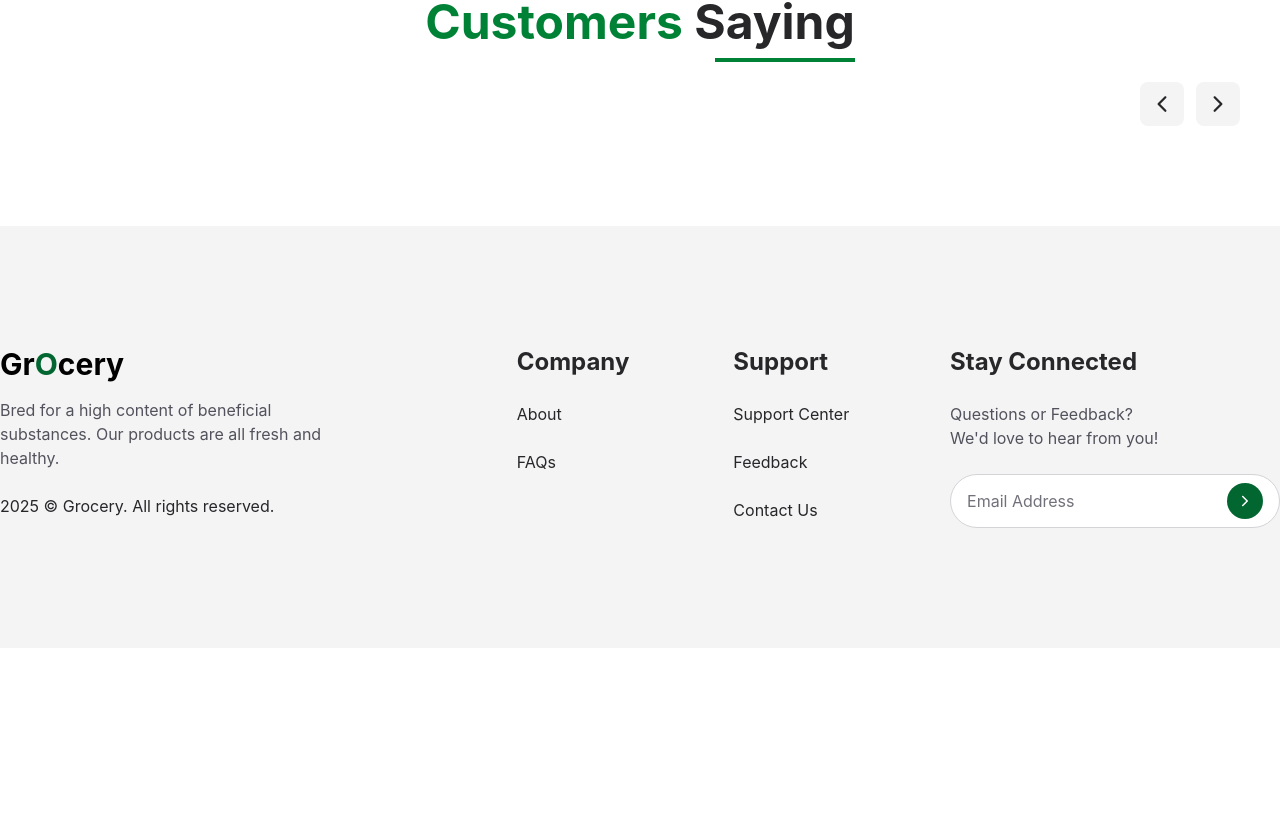
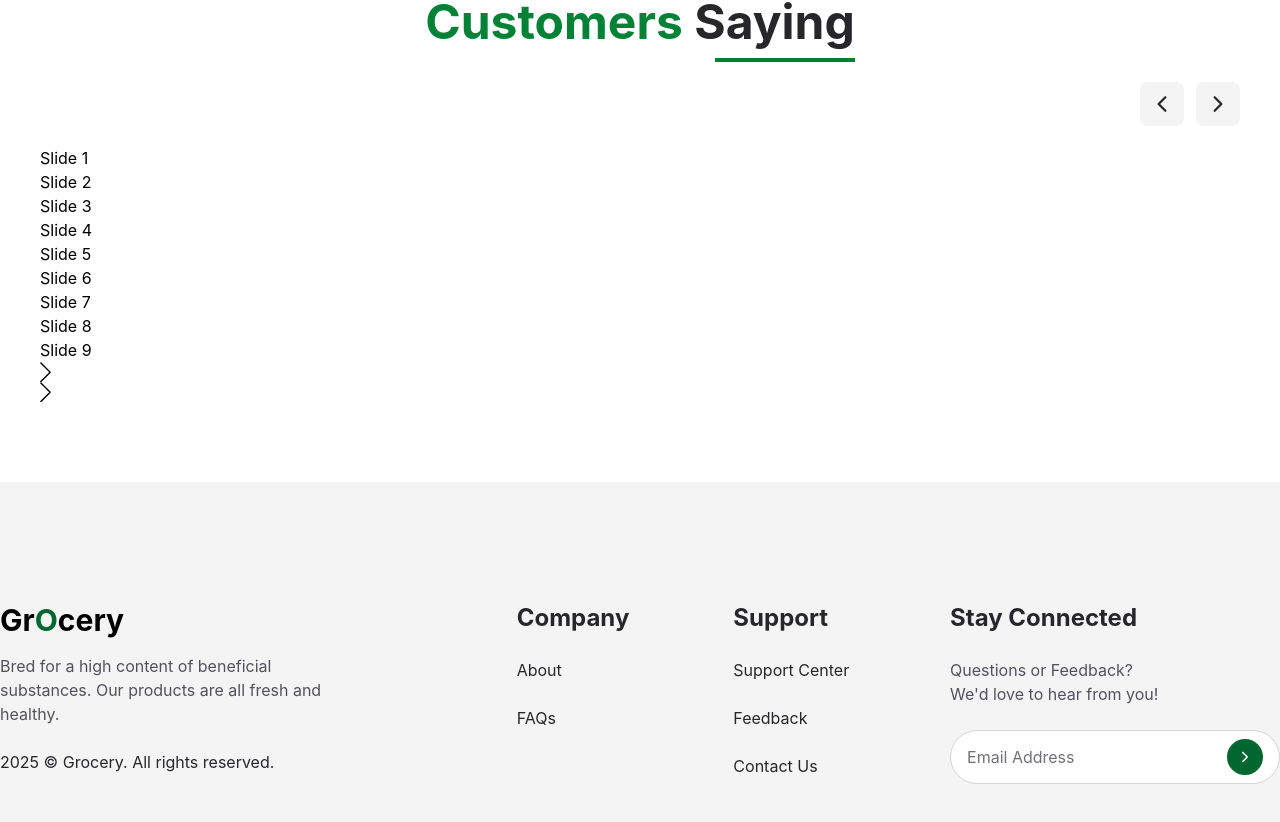
Before and after one commit to Nabeela-Kanwal/Grocery-store-react, a React (Vite) app: page / in a window 1280 px wide. Shown: the part 6866-7688 px from the top of the page. Before the commit the page ends 7514 px from the top, so only its background shows below. Built offline with nearby package versions, Linux system fonts and the light colour scheme.

Commit message:
swipper code

```diff
--- a/src/components/Testimonials/Testimonials.jsx
+++ b/src/components/Testimonials/Testimonials.jsx
@@ -23,6 +23,18 @@ const Testimonials = () => {
             <IoIosArrowForward />
           </button>
         </div>
+
+        <Swiper navigation={true} modules={[Navigation]} className="mySwiper">
+          <SwiperSlide>Slide 1</SwiperSlide>
+          <SwiperSlide>Slide 2</SwiperSlide>
+          <SwiperSlide>Slide 3</SwiperSlide>
+          <SwiperSlide>Slide 4</SwiperSlide>
+          <SwiperSlide>Slide 5</SwiperSlide>
+          <SwiperSlide>Slide 6</SwiperSlide>
+          <SwiperSlide>Slide 7</SwiperSlide>
+          <SwiperSlide>Slide 8</SwiperSlide>
+          <SwiperSlide>Slide 9</SwiperSlide>
+        </Swiper>
 
         {/* <div className="bg-zinc-100 rounded-xl p-8">
           <div className="flex gap-5 items-center">
```
